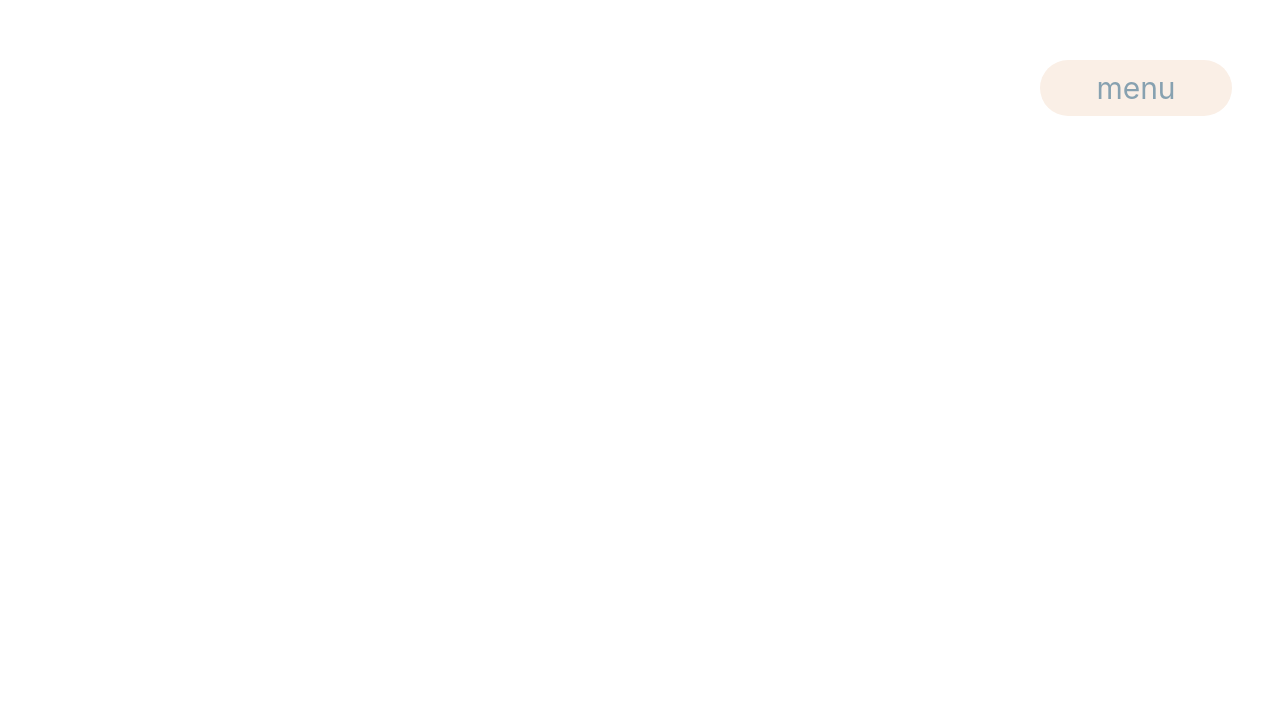
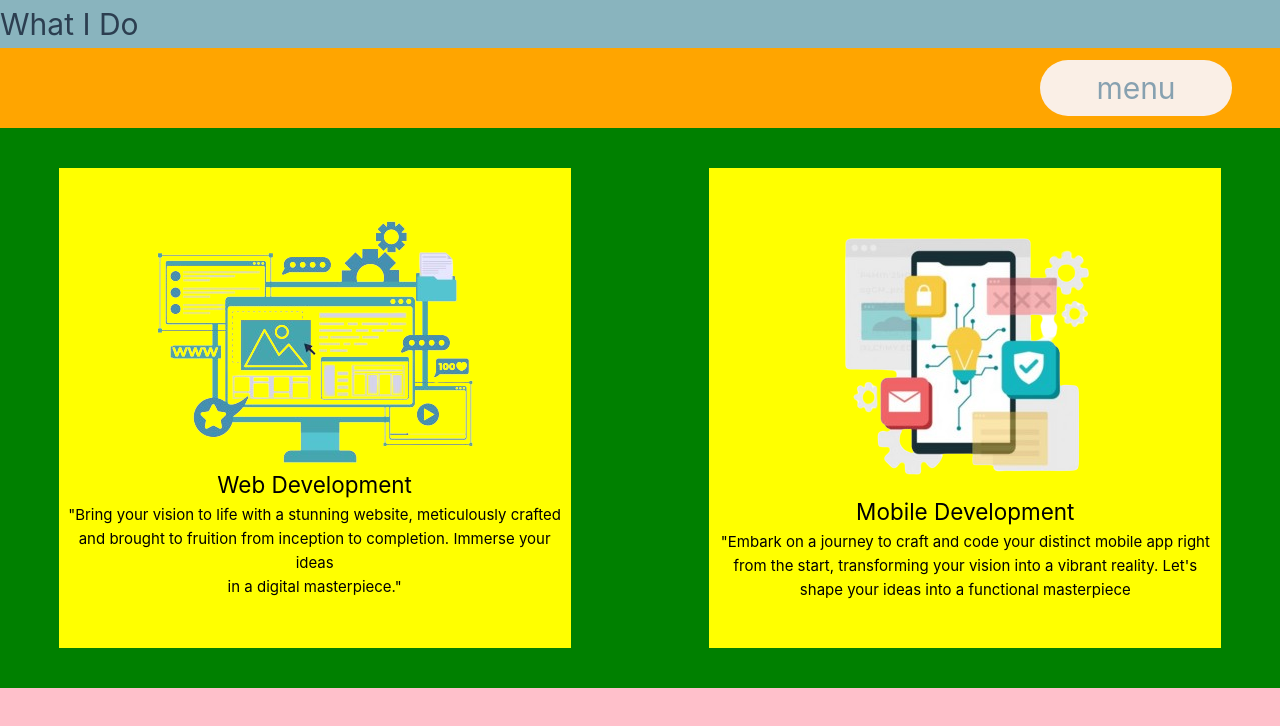
Before and after one commit to DroidStudioAS/Portfolio, a Vue app: page /about in a window 1280 px wide. Shown: the top 726 px of the page. Built offline with nearby package versions, Linux system fonts and the light colour scheme.

Commit message:
page one is resize safe

```diff
--- a/src/views/AboutView.vue
+++ b/src/views/AboutView.vue
@@ -1,3 +1,140 @@
+<script setup>
+</script>
 <template>
+  <div class="about_container">
+    <h1>What I Do</h1>
+  <div class="page_one_container">
+    <div class="service_container">
+      <div class="service_card">
+        <img src="/icon_web_dev_exp.png"/>
+        <h2 class="service_title">Web Development</h2>
+        <p class="service_description">
+              "Bring your vision to life with a stunning website, meticulously crafted <br>
+               and brought to fruition from inception to completion. Immerse your ideas <br>
+               in a digital masterpiece."
+        </p>
+      </div>
+      <div class="service_card">
+        <img src="/icon_mobile_dev.png"/>
+        <h2 class="service_title">Mobile Development</h2>
+        <p class="service_description">
+              "Embark on a journey to craft and code your distinct mobile app right <br>
+               from the start, transforming your vision into a vibrant reality. Let's <br>
+                shape your ideas into a functional masterpiece
+        </p>
+      </div>
+    </div>
 
+  </div>
+  <div class="page_two_container"></div>
+  <!--div class="page_three_container"></div-->
+
+</div>
 </template>
+<style scoped>
+/***************START Crucial For Entire Page Layout****************/
+.about_container{
+position: absolute;
+left: 0%;
+top: 0%;
+
+display: flex;
+flex-flow: column nowrap;
+justify-content: start;
+align-items: start;
+width: 100vw;
+overflow-x: hidden;
+
+background: #89B4BE;
+}
+.page_one_container{
+  height: 80vh;
+  width: 100vw;
+  background: orange;
+
+  display: flex;
+  justify-content: center;
+  align-items: start;
+}
+.page_two_container{
+  height: 100vh;
+  width: 100vw;
+  background: pink;
+}
+/*.page_three_container{
+  height: 100vh;
+  width: 100vw;
+  background: purple;
+}*/
+/***************End Crucial For Entire Page Layout****************/
+
+/***************Start Of Page 1 Items****************/
+.service_container{
+  display: flex;
+  flex-flow:row nowrap;
+  justify-content: space-evenly;
+  align-items: center;
+  gap: 10vh;
+
+  margin-top: 10vh;
+  height: 70vh;
+  width: 100vw;
+
+  background: green;
+
+
+}
+.service_card{
+  display: flex;
+  flex-flow: column nowrap;
+  justify-content: center;
+  align-items: center;
+  text-align: center;
+  background: yellow;
+
+  width: 40vw;
+  height: 60vh;
+
+  color:black
+
+}
+
+/***************End Of Page 1 Items****************/
+
+/***************Start Of Page 2 Items****************/
+
+/***************End Of Page 2 Items****************/
+
+/***************Start Of Page 3 Items****************/
+
+/***************End Of Page 3 Items****************/
+
+/***************Start Of Media Queries ***************
+
+
+/* Small Devices (Phones and Small Tablets) */
+@media (max-width: 767px) {
+.page_one_container{
+  height: 160vh;
+  }
+.service_container{
+  height: 150vh;
+  position: absolute;
+  justify-content: center;
+  align-items: center;
+  top: 0%;
+
+  flex-flow: column nowrap;
+}
+.service_card{
+  height: 75vh;
+  width: 100vw;
+}
+}
+/***************End Of Media Queries ****************/
+
+
+
+
+
+</style>
```
